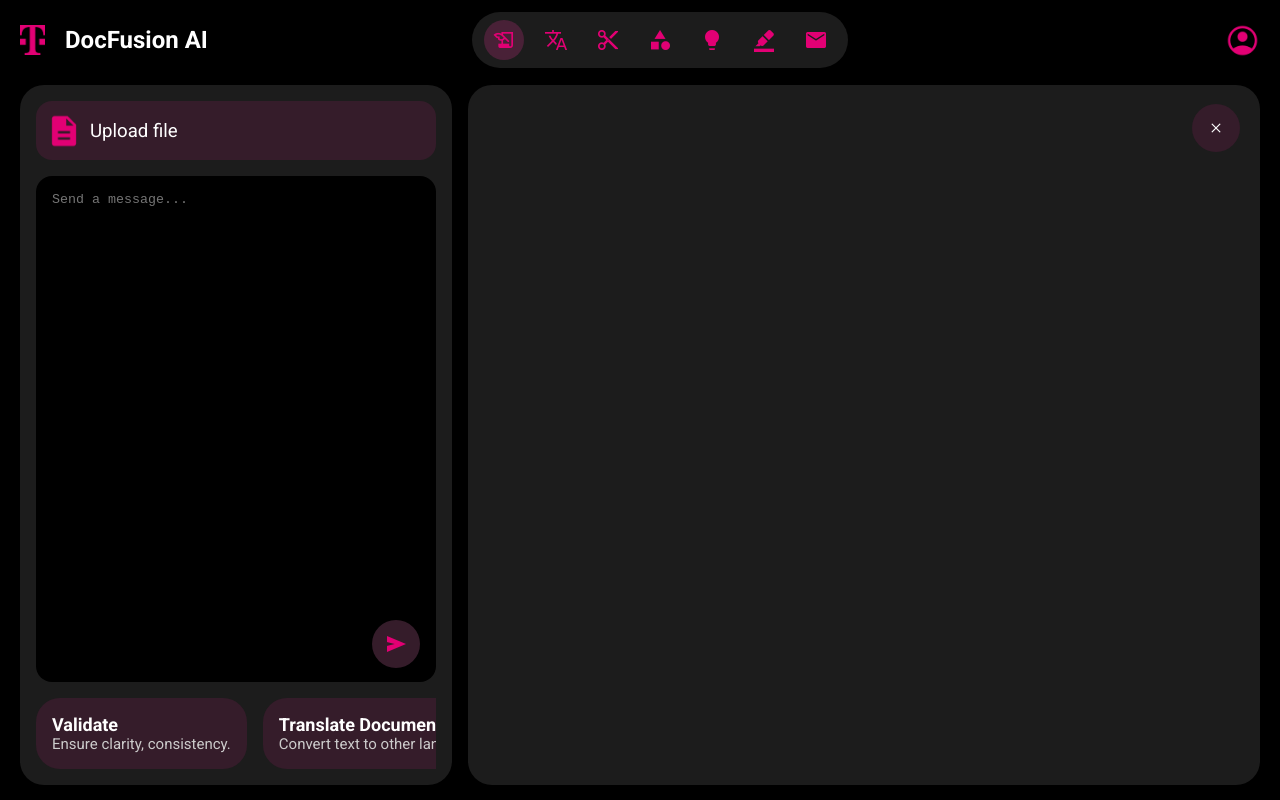
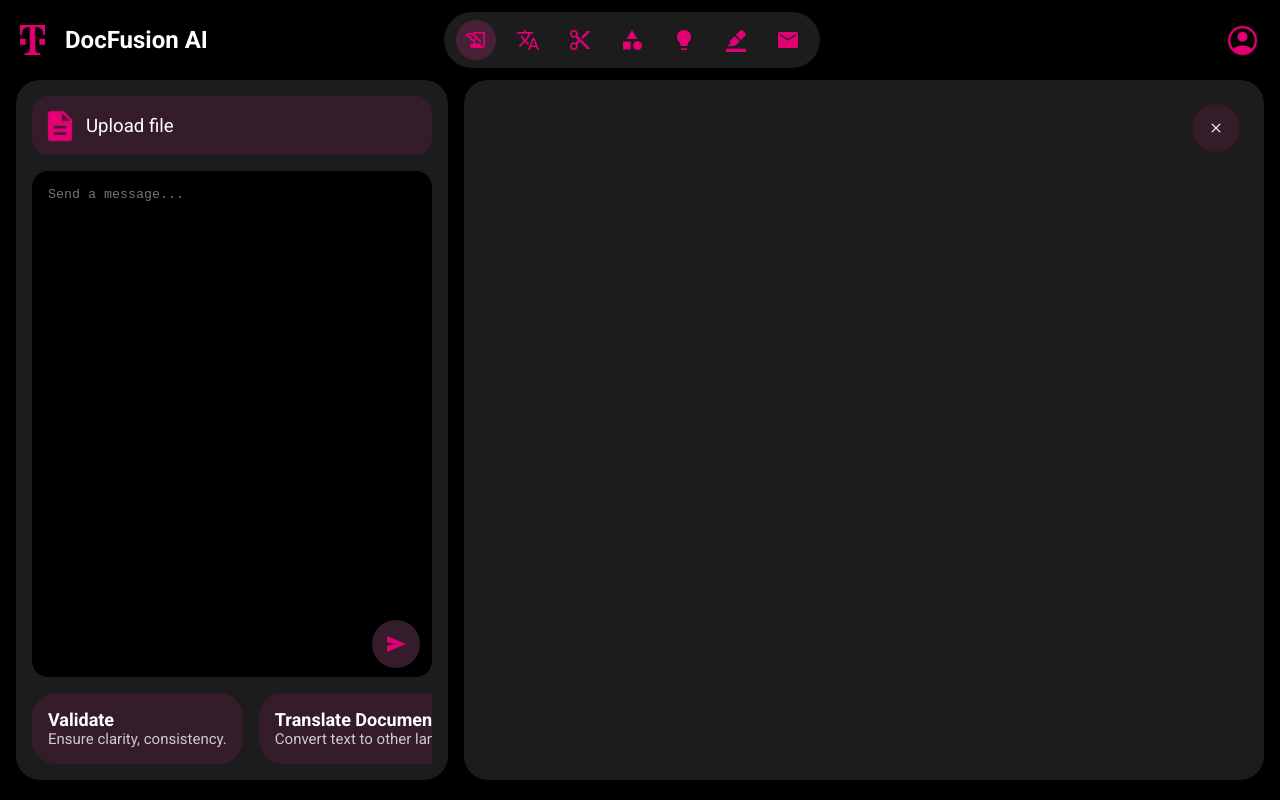
Before and after one commit to TeslasoftInternal/docs-fusion-frontend, a React (Create React App) app: page / in a window 1280 px wide. Built offline with nearby package versions, Linux system fonts and the light colour scheme; the HTML template or start-up script is replaced by a standard one; a web font is replaced by a local one.

Commit message:
Minor fixes

```diff
--- a/public/index.html
+++ b/public/index.html
@@ -11,37 +11,13 @@
     <link href="https://fonts.googleapis.com/css2?family=Alata&family=Playwrite+CU:wght@100..400&family=Raleway:ital,wght@0,100..900;1,100..900&family=Roboto:ital,wght@0,100;0,300;0,400;0,500;0,700;0,900;1,100;1,300;1,400;1,500;1,700;1,900&display=swap" rel="stylesheet">
     <meta
       name="description"
-      content="Web site created using create-react-app"
+      content="DocFusion AI"
     />
-    <link rel="apple-touch-icon" href="%PUBLIC_URL%/logo192.png" />
-    <!--
-      manifest.json provides metadata used when your web app is installed on a
-      user's mobile device or desktop. See https://developers.google.com/web/fundamentals/web-app-manifest/
-    -->
     <link rel="manifest" href="%PUBLIC_URL%/manifest.json" />
-    <!--
-      Notice the use of %PUBLIC_URL% in the tags above.
-      It will be replaced with the URL of the `public` folder during the build.
-      Only files inside the `public` folder can be referenced from the HTML.
-
-      Unlike "/favicon.ico" or "favicon.ico", "%PUBLIC_URL%/favicon.ico" will
-      work correctly both with client-side routing and a non-root public URL.
-      Learn how to configure a non-root public URL by running `npm run build`.
-    -->
-    <title>React App</title>
+    <title>DocFusion AI</title>
   </head>
   <body>
     <noscript>You need to enable JavaScript to run this app.</noscript>
     <div id="root"></div>
-    <!--
-      This HTML file is a template.
-      If you open it directly in the browser, you will see an empty page.
-
-      You can add webfonts, meta tags, or analytics to this file.
-      The build step will place the bundled scripts into the <body> tag.
-
-      To begin the development, run `npm start` or `yarn start`.
-      To create a production bundle, use `npm run build` or `yarn build`.
-    -->
   </body>
 </html>
--- a/src/Components/NavBar/NavBar.css
+++ b/src/Components/NavBar/NavBar.css
@@ -38,7 +38,7 @@
     display: flex;
     position: fixed;
     z-index: 10;
-    left: calc(50% - (16px * 6) - (6 * 12px));
+    left: calc(50% - (16px * 7) - (7 * 12px));
     gap: 12px;
     background: #1C1C1C;
 
--- a/src/Pages/CSS/DocFusionAI.css
+++ b/src/Pages/CSS/DocFusionAI.css
@@ -1,8 +1,8 @@
 
-.docFusionAI{
+.docFusionAI {
     display:flex;
     gap:16px;
     background: #000000;
-    height: calc(100vh - 90px);
-    padding: 5px 20px;
+    height: calc(100vh - 80px);
+    padding: 0 16px;
 }
```
Also changed, not shown: public/manifest.json.
